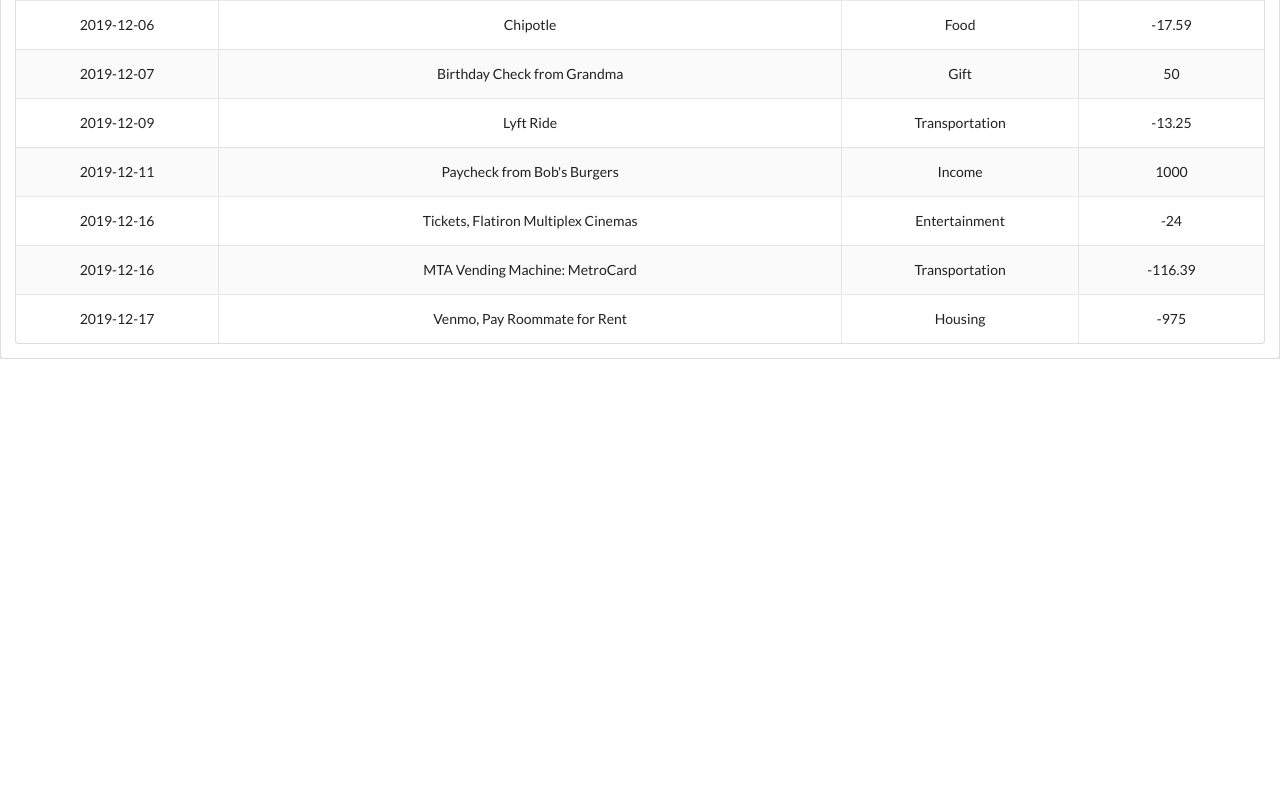
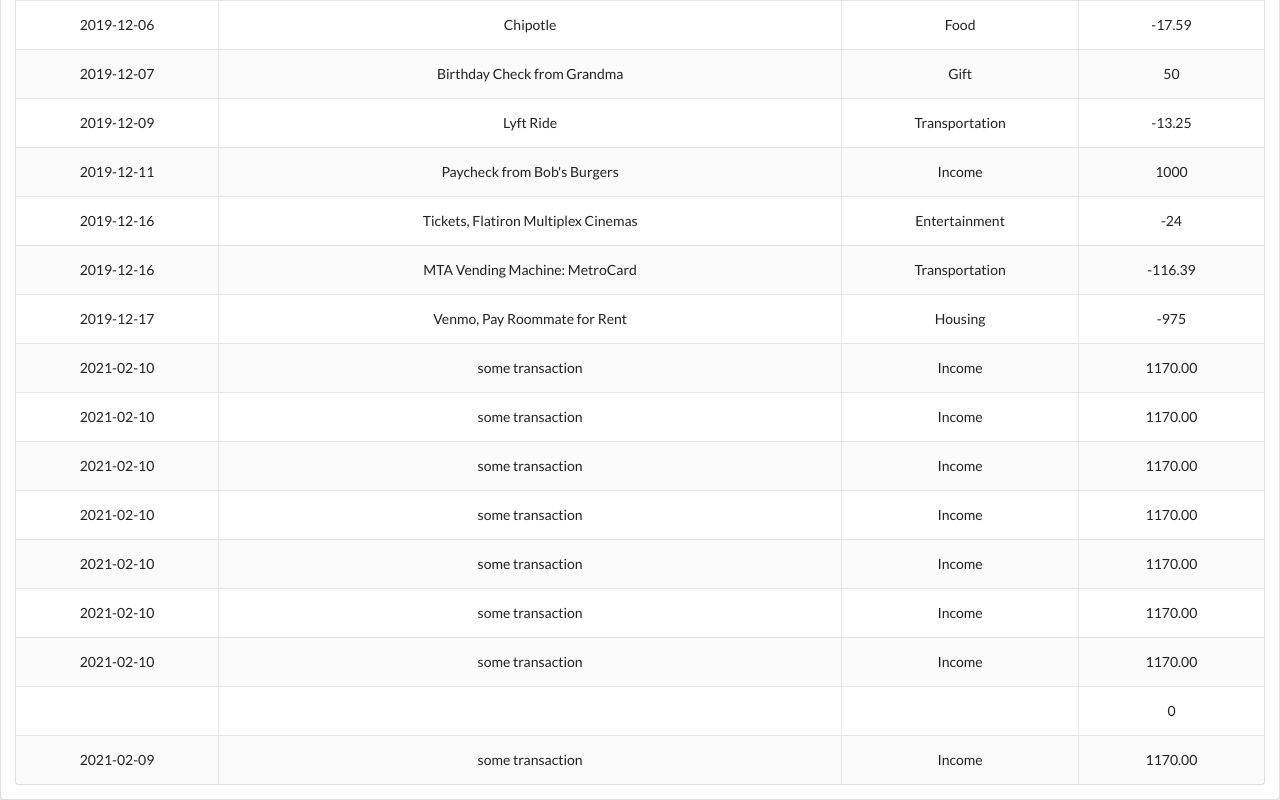
Before and after one commit to learn-co-students/DC-WEB-111620-Code-Challenges, a React (Create React App) app in the folder Phase-4-Round-1/: page / in a window 1280 px wide. Shown: the part 573-1373 px from the top of the page. Before the commit the page ends 932 px from the top, so only its background shows below. Built offline with nearby package versions, Linux system fonts and the light colour scheme; data requests are answered from the project's data file.

Commit message:
Final Commit

```diff
--- a/Phase-4-Round-1/db.json
+++ b/Phase-4-Round-1/db.json
@@ -83,6 +83,69 @@
       "description": "Venmo, Pay Roommate for Rent",
       "category": "Housing",
       "amount": -975
+    },
+    {
+      "date": "2021-02-10",
+      "description": "some transaction",
+      "category": "Income",
+      "amount": "1170.00",
+      "id": 13
+    },
+    {
+      "date": "2021-02-10",
+      "description": "some transaction",
+      "category": "Income",
+      "amount": "1170.00",
+      "id": 14
+    },
+    {
+      "date": "2021-02-10",
+      "description": "some transaction",
+      "category": "Income",
+      "amount": "1170.00",
+      "id": 15
+    },
+    {
+      "date": "2021-02-10",
+      "description": "some transaction",
+      "category": "Income",
+      "amount": "1170.00",
+      "id": 16
+    },
+    {
+      "date": "2021-02-10",
+      "description": "some transaction",
+      "category": "Income",
+      "amount": "1170.00",
+      "id": 17
+    },
+    {
+      "date": "2021-02-10",
+      "description": "some transaction",
+      "category": "Income",
+      "amount": "1170.00",
+      "id": 18
+    },
+    {
+      "date": "2021-02-10",
+      "description": "some transaction",
+      "category": "Income",
+      "amount": "1170.00",
+      "id": 19
+    },
+    {
+      "date": "",
+      "description": "",
+      "category": "",
+      "amount": 0,
+      "id": 20
+    },
+    {
+      "date": "2021-02-09",
+      "description": "some transaction",
+      "category": "Income",
+      "amount": "1170.00",
+      "id": 21
     }
   ]
 }
--- a/Phase-4-Round-1/src/components/AccountContainer.js
+++ b/Phase-4-Round-1/src/components/AccountContainer.js
@@ -17,7 +17,7 @@ class AccountContainer extends Component {
 
   addTransaction = (transaction) => {
     this.setState({
-      transactions: [...this.setState.transactions, transaction]
+      transactions: [...this.state.transactions, transaction]
     })
 
   }
--- a/Phase-4-Round-1/src/components/AddTransactionForm.js
+++ b/Phase-4-Round-1/src/components/AddTransactionForm.js
@@ -10,7 +10,7 @@ class AddTransactionForm extends Component {
   }
 
   handleChange = (event) => {
-    console.log("value", event.target.value)
+    console.log("value", event.target.name)
     this.setState({
       [event.target.name]: event.target.value
     })
@@ -34,7 +34,7 @@ class AddTransactionForm extends Component {
       body: JSON.stringify(newTrans)
     }
 
-    fetch("http://localhost:3000/transactions", reqPack)
+    fetch("http://localhost:6001/transactions", reqPack)
     .then((res) => res.json())
     .then(postedTransaction => {
       this.props.addTransaction(postedTransaction)
@@ -45,7 +45,7 @@ class AddTransactionForm extends Component {
   render() {
     return (
       <div className="ui segment">
-        <form className="ui form">
+        <form onSubmit={this.handleSubmit} className="ui form">
           <div className="inline fields">
             <input onChange={this.handleChange} type="date" name="date" />
             <input onChange={this.handleChange} type="text" name="description" placeholder="Description" />
@@ -57,7 +57,7 @@ class AddTransactionForm extends Component {
               step="0.01"
             />
           </div>
-          <button onSubmit={this.handleSubmit} className="ui button" type="submit">
+          <button  className="ui button" type="submit">
             Add Transaction
           </button>
         </form>
```
